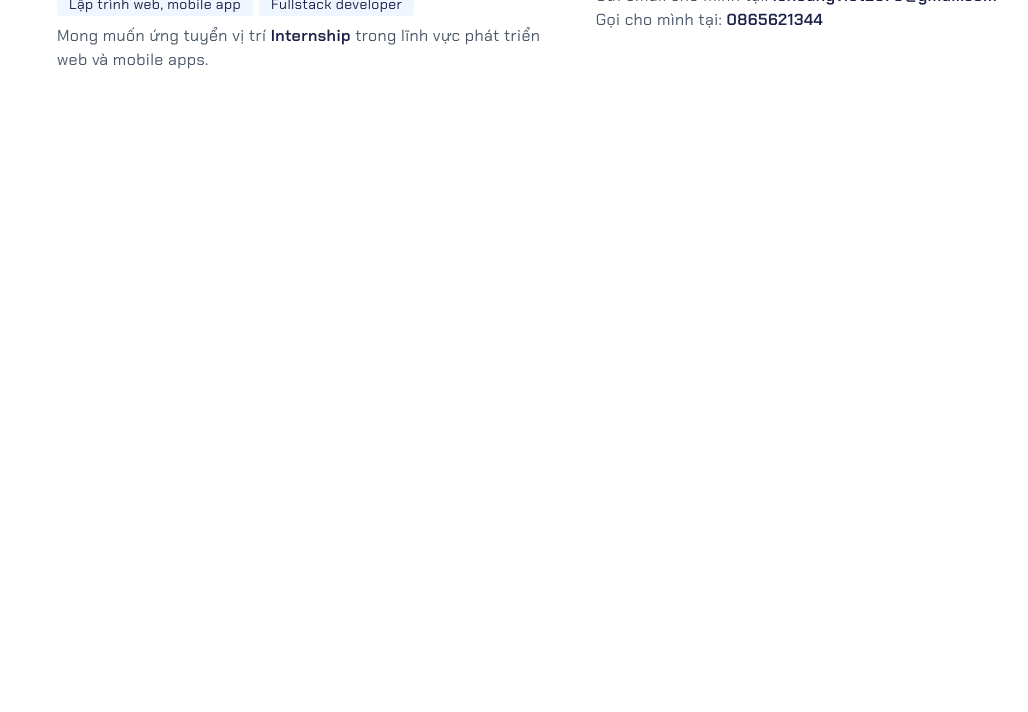
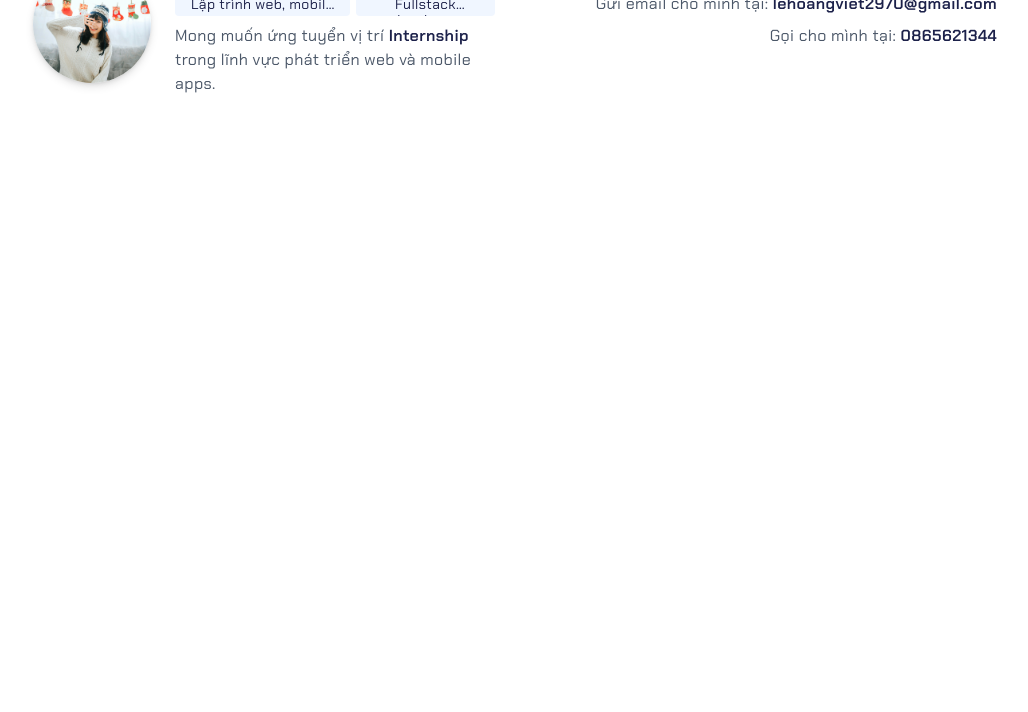
Before and after one commit to vietle290/vietle290-portfolio, a plain HTML site: page index.html in a window 1280 px wide. Shown: the part 88-800 px from the top of the page, without its empty margins (125-1153 px from the left). Drawn offline with Linux system fonts and the light colour scheme.

Commit message:
Header done

```diff
--- a/css/sections/header.css
+++ b/css/sections/header.css
@@ -53,3 +53,25 @@ header {
     overflow: hidden;
   }
 }
+
+.header__column--right {
+  display: flex;
+  flex: 1;
+  flex-direction: column;
+  align-items: flex-end;
+  gap: 8px;
+}
+
+.header__img {
+  width: 118px;
+  height: 118px;
+  background-image: url('../../assets/avatar.jpg');
+  background-position: center;
+  background-size: cover;
+  flex: 1 0 auto;
+  border-radius: 100px;
+  box-shadow:
+    0px 4px 8px rgba(0, 0, 0, 0.1),
+    0px 2px 4px rgba(0, 0, 0, 0.06),
+    0px 1px 2px rgba(0, 0, 0, 0.04);
+}
```
Lines whose indentation alone changed are shown as unchanged.
